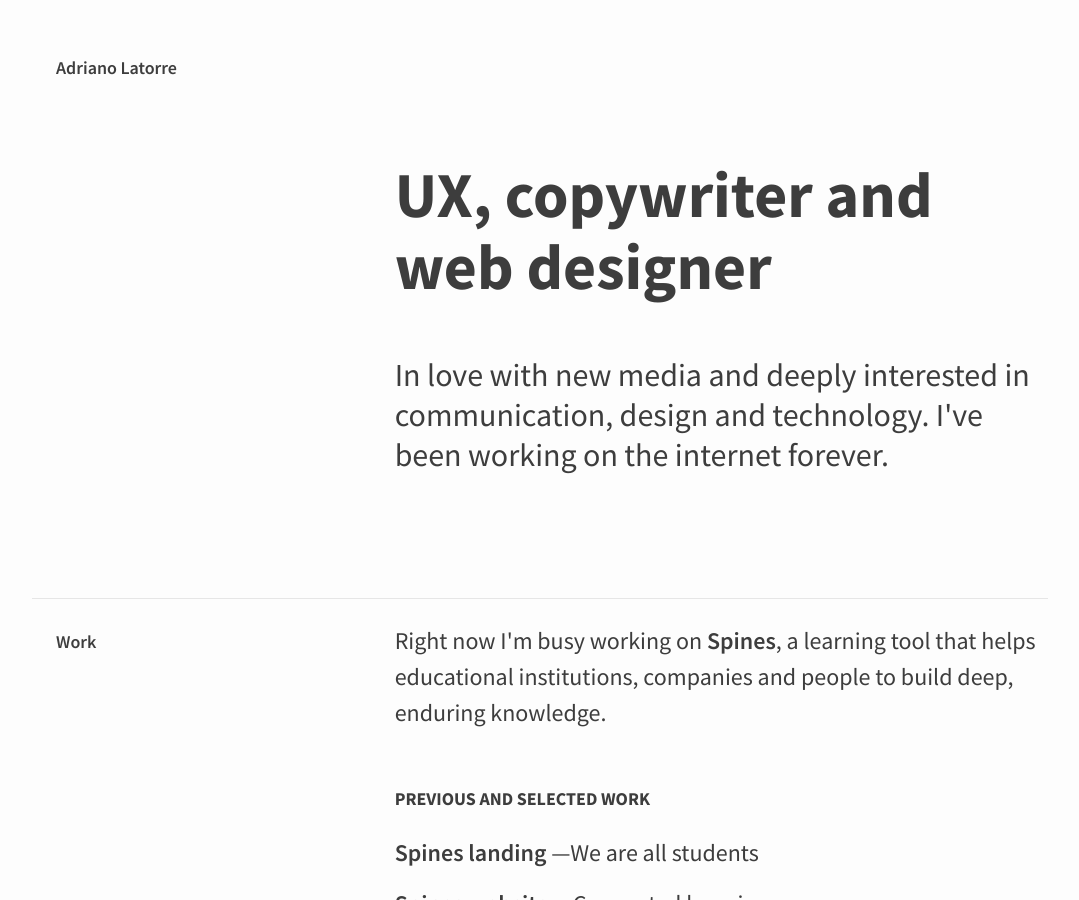
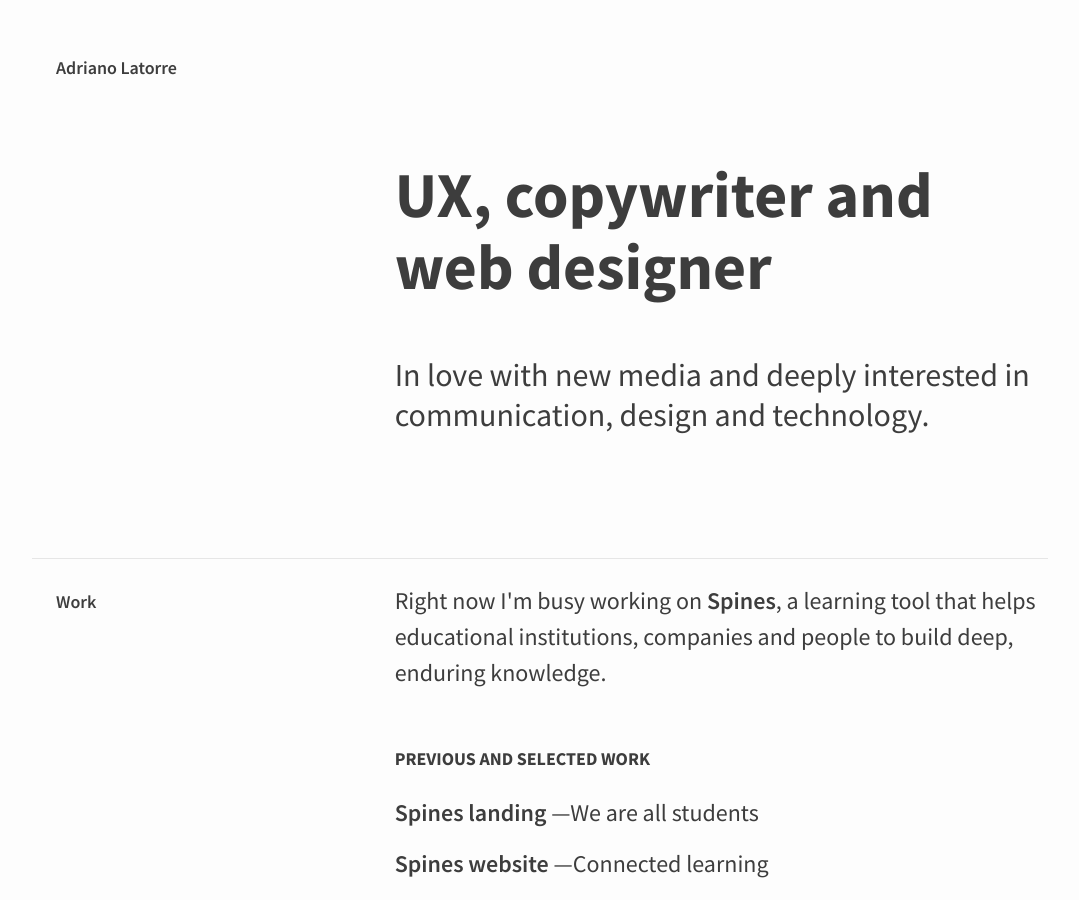
Before and after one commit to AdrianoLatorre/adriano.latorre.info, a Jekyll site: the page built from index.html, in a window 1280 px wide and 900 px high. Shown: the whole window, without its empty margins (88-1167 px from the left). Built offline with Jekyll 4.4.1, drawn with Linux system fonts in a browser that asks for light colours.

Commit message:
Tempfixes to publish

```diff
--- a/index.html
+++ b/index.html
@@ -9,7 +9,7 @@ nav: "Home"
         <div class="grid-66 h-i">
             <header class="header-index">
                 <h1>UX, copywriter and web designer</h1>
-                <h2>In love with new media and deeply interested in communication, design and technology. I've been working on the internet forever.</h2>
+                <h2>In love with new media and deeply interested in communication, design and technology.</h2>
             </header>
         </div>
         <div class="grid-33">
```
Also changed, not shown: profile.md (+4 -17 lines).
